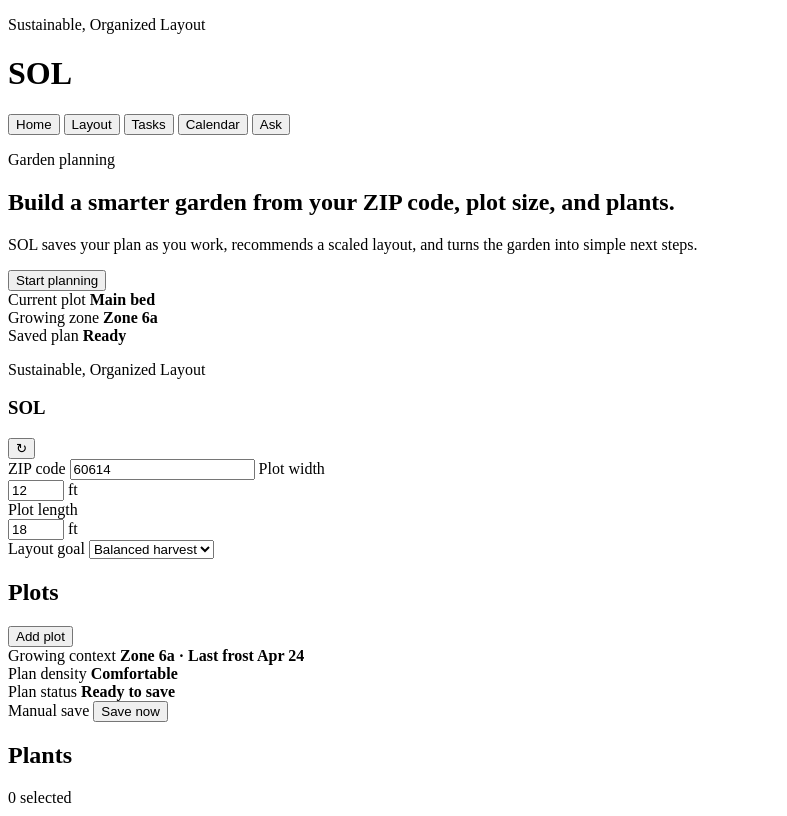
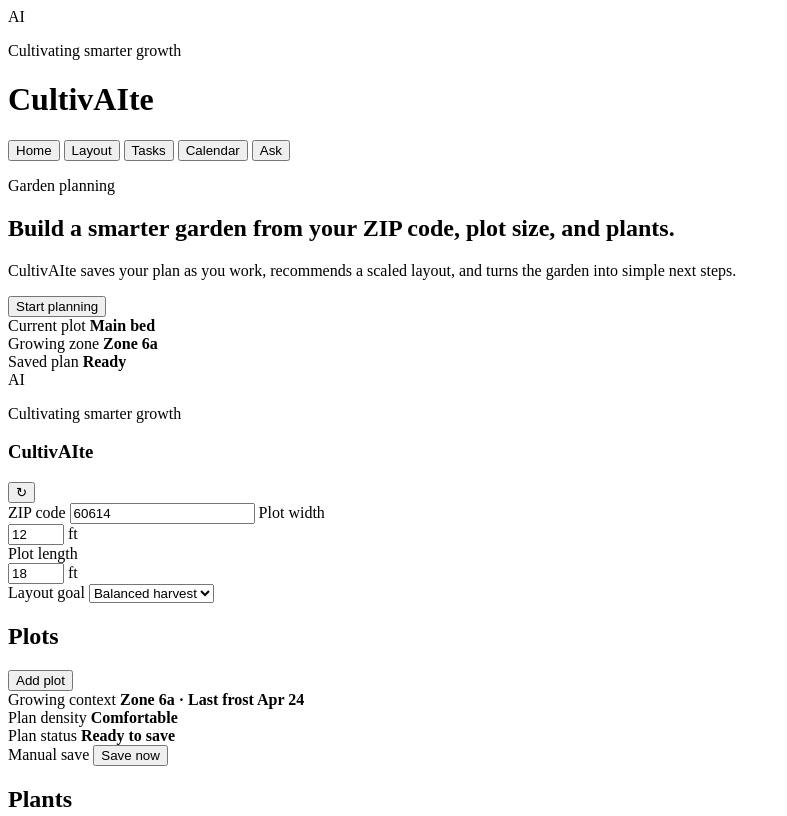
Before and after one commit to MaryStaudt/CultivAIteGardenApp, a website: page index.html in a window 1280 px wide. Shown: the top 816 px of the page, without its empty margins (0-787 px from the left). Drawn offline with Linux system fonts and the light colour scheme.

Commit message:
Add files via upload

```diff
--- a/ask.js
+++ b/ask.js
@@ -129,7 +129,7 @@ async function callOpenAIChat(systemPrompt, userPrompt, apiKey, model) {
 
 module.exports = async function handler(request, response) {
   if (request.method !== "POST") {
-    sendJson(response, 405, { error: "Use POST to ask SOL a question." });
+    sendJson(response, 405, { error: "Use POST to ask CultivAIte a question." });
     return;
   }
 
@@ -150,7 +150,7 @@ module.exports = async function handler(request, response) {
     const gardenContext = compactContext(context);
     const modelCandidates = [...new Set([process.env.OPENAI_MODEL, DEFAULT_MODEL, FALLBACK_MODEL].filter(Boolean))];
     const systemPrompt = [
-      "You are SOL, an AI gardening assistant for a web app called Sustainable, Organized Layout.",
+      "You are CultivAIte, an AI gardening assistant for a sustainable garden planning web app.",
       "Use plain, practical language for home gardeners.",
       "Base advice first on the provided garden context: ZIP, ZIP source, USDA zone, frost timing, plot dimensions, plant list, spacing, crop families, soil demand, and warnings.",
       "If the user's question includes a ZIP code that differs from the planner ZIP, prioritize the ZIP from the question and briefly say so.",
@@ -204,6 +204,6 @@ module.exports = async function handler(request, response) {
       answer
     });
   } catch (error) {
-    sendJson(response, 500, { error: error.message || "SOL AI could not answer right now." });
+    sendJson(response, 500, { error: error.message || "CultivAIte AI could not answer right now." });
   }
 };
--- a/build-static.js
+++ b/build-static.js
@@ -12,4 +12,4 @@ for (const entry of entries) {
   fs.cpSync(path.join(root, entry), path.join(dist, entry), { recursive: true });
 }
 
-console.log("Built SOL static site to dist/");
+console.log("Built CultivAIte static site to dist/");
--- a/index.html
+++ b/index.html
@@ -3,22 +3,25 @@
   <head>
     <meta charset="UTF-8" />
     <meta name="viewport" content="width=device-width, initial-scale=1.0, viewport-fit=cover" />
-    <meta name="theme-color" content="#246843" />
-    <meta name="description" content="SOL helps gardeners create Sustainable, Organized Layouts by ZIP code, plot size, and plant choices." />
+    <meta name="theme-color" content="#36411B" />
+    <meta name="description" content="CultivAIte helps gardeners create AI-assisted, sustainable garden layouts by ZIP code, plot size, and plant choices." />
     <link rel="manifest" href="/manifest.webmanifest" />
     <link rel="icon" href="/icons/icon-192.png" />
     <link rel="apple-touch-icon" href="/icons/apple-touch-icon.png" />
     <link rel="stylesheet" href="./src/styles.css" />
-    <title>SOL</title>
+    <title>CultivAIte</title>
   </head>
   <body>
     <main class="app-root">
       <header class="app-header">
-        <div>
-          <p class="eyebrow">Sustainable, Organized Layout</p>
-          <h1>SOL</h1>
+        <div class="brand-lockup">
+          <span class="brand-mark" aria-hidden="true">AI</span>
+          <div>
+            <p class="eyebrow">Cultivating smarter growth</p>
+            <h1>CultivAIte</h1>
+          </div>
         </div>
-        <nav class="app-nav" aria-label="SOL pages">
+        <nav class="app-nav" aria-label="CultivAIte pages">
           <button class="nav-btn active" type="button" data-page="homePage">Home</button>
           <button class="nav-btn" type="button" data-page="layoutPage">Layout</button>
           <button class="nav-btn" type="button" data-page="tasksPage">Tasks</button>
@@ -32,7 +35,7 @@
           <section class="home-hero">
             <p class="eyebrow">Garden planning</p>
             <h2>Build a smarter garden from your ZIP code, plot size, and plants.</h2>
-            <p>SOL saves your plan as you work, recommends a scaled layout, and turns the garden into simple next steps.</p>
+            <p>CultivAIte saves your plan as you work, recommends a scaled layout, and turns the garden into simple next steps.</p>
             <button class="primary-action" type="button" data-page-jump="layoutPage">Start planning</button>
           </section>
           <section class="home-status">
@@ -56,9 +59,12 @@
         <div class="app-shell">
           <section class="planner-panel">
         <div class="brand-row">
-          <div>
-            <p class="eyebrow">Sustainable, Organized Layout</p>
-            <h1>SOL</h1>
+          <div class="brand-lockup compact">
+            <span class="brand-mark" aria-hidden="true">AI</span>
+            <div>
+              <p class="eyebrow">Cultivating smarter growth</p>
+              <h1>CultivAIte</h1>
+            </div>
           </div>
           <button class="icon-button" id="shuffleBtn" type="button" title="Regenerate layout" aria-label="Regenerate layout">
             <span aria-hidden="true">↻</span>
@@ -238,7 +244,7 @@
         <section class="page-panel ask-panel">
           <div class="section-heading">
             <div>
-              <p class="eyebrow">Ask SOL</p>
+              <p class="eyebrow">Ask CultivAIte</p>
               <h2>Garden assistant</h2>
             </div>
           </div>
--- a/package.json
+++ b/package.json
@@ -1,8 +1,8 @@
 {
-  "name": "sol-garden",
+  "name": "cultivaite-garden",
   "version": "0.2.0",
   "private": true,
-  "description": "SOL: Sustainable, Organized Layout garden planner.",
+  "description": "CultivAIte AI-assisted garden planner.",
   "scripts": {
     "start": "python3 -m http.server 5173",
     "build": "node scripts/build-static.js",
--- a/styles.css
+++ b/styles.css
@@ -1,18 +1,30 @@
+@import url("https://fonts.googleapis.com/css2?family=Bitter:ital,wght@0,400;0,700;1,400&family=Nunito:wght@500;600;700;800;900&display=swap");
+
 :root {
   color-scheme: light;
-  --ink: #17201b;
-  --muted: #66736a;
-  --line: #d7ded4;
-  --paper: #f8faf4;
-  --panel: #ffffff;
-  --soil: #8b6f55;
-  --soil-dark: #6f5845;
-  --leaf: #3f8d5a;
-  --leaf-dark: #246843;
-  --flower: #d87ca0;
-  --gold: #e5aa3f;
-  --water: #4c8fad;
-  --shadow: 0 18px 60px rgba(41, 50, 39, 0.12);
+  --ivory: #f1ede6;
+  --terracotta: #8d4737;
+  --olive: #6d7e43;
+  --sky: #8dbbd0;
+  --moss: #36411b;
+  --earth: #5a4435;
+  --ink: #36411b;
+  --muted: #6d665d;
+  --line: #d9d0c3;
+  --paper: #f1ede6;
+  --panel: #fffaf1;
+  --soil: #8d4737;
+  --soil-dark: #5a4435;
+  --leaf: #6d7e43;
+  --leaf-dark: #36411b;
+  --flower: #8d4737;
+  --gold: #8d4737;
+  --water: #8dbbd0;
+  --shadow: 0 18px 60px rgba(54, 65, 27, 0.14);
+  --font-logo: Nunito, Verdana, sans-serif;
+  --font-headline: Bitter, Georgia, serif;
+  --font-ui: Nunito, Verdana, sans-serif;
+  --font-body: Verdana, Geneva, sans-serif;
 }
 
 * {
@@ -23,20 +35,18 @@ body {
   margin: 0;
   min-height: 100vh;
   background:
-    linear-gradient(rgba(248, 250, 244, 0.86), rgba(248, 250, 244, 0.95)),
-    repeating-linear-gradient(90deg, rgba(63, 141, 90, 0.09) 0 1px, transparent 1px 86px),
-    repeating-linear-gradient(0deg, rgba(139, 111, 85, 0.08) 0 1px, transparent 1px 86px),
-    #f8faf4;
+    linear-gradient(rgba(241, 237, 230, 0.9), rgba(241, 237, 230, 0.96)),
+    repeating-linear-gradient(90deg, rgba(109, 126, 67, 0.08) 0 1px, transparent 1px 86px),
+    repeating-linear-gradient(0deg, rgba(141, 71, 55, 0.07) 0 1px, transparent 1px 86px),
+    var(--ivory);
   color: var(--ink);
-  font-family:
-    Inter, ui-sans-serif, system-ui, -apple-system, BlinkMacSystemFont, "Segoe UI",
-    sans-serif;
+  font-family: var(--font-body);
 }
 
 button,
 input,
 select {
-  font: inherit;
+  font-family: var(--font-ui);
 }
 
 button {
@@ -59,7 +69,37 @@ button {
 }
 
 .app-header h1 {
-  font-size: 2.25rem;
+  font-family: var(--font-logo);
+  font-size: clamp(2rem, 4vw, 3.4rem);
+  font-weight: 900;
+}
+
+.brand-lockup {
+  display: flex;
+  align-items: center;
+  gap: 12px;
+}
+
+.brand-lockup.compact {
+  gap: 10px;
+}
+
+.brand-mark {
+  display: grid;
+  place-items: center;
+  flex: 0 0 auto;
+  width: 54px;
+  height: 54px;
+  border: 2px solid rgba(54, 65, 27, 0.2);
+  border-radius: 50%;
+  background:
+    linear-gradient(135deg, rgba(141, 71, 55, 0.96) 0 48%, rgba(109, 126, 67, 0.96) 48% 100%);
+  color: var(--ivory);
+  font-family: var(--font-logo);
+  font-size: 0.92rem;
+  font-weight: 900;
+  letter-spacing: 0.05em;
+  box-shadow: 0 10px 24px rgba(54, 65, 27, 0.16);
 }
 
 .app-nav {
@@ -73,7 +113,7 @@ button {
   min-height: 40px;
   padding: 0 14px;
   border-radius: 8px;
-  background: #fff;
+  background: var(--panel);
   color: var(--ink);
   border: 1px solid var(--line);
   font-weight: 900;
@@ -81,9 +121,9 @@ button {
 
 .nav-btn.active,
 .primary-action {
-  background: var(--leaf-dark);
+  background: var(--moss);
   color: #fff;
-  border-color: var(--leaf-dark);
+  border-color: var(--moss);
 }
 
 .page {
@@ -111,7 +151,7 @@ button {
 .page-panel {
   border: 1px solid var(--line);
   border-radius: 8px;
-  background: rgba(255, 255, 255, 0.92);
+  background: rgba(255, 250, 241, 0.94);
   box-shadow: var(--shadow);
 }
 
@@ -125,6 +165,8 @@ button {
 
 .home-hero h2 {
   max-width: 720px;
+  font-family: var(--font-headline);
+  font-weight: 700;
   font-size: clamp(2rem, 5vw, 4.5rem);
   line-height: 0.98;
 }
@@ -133,6 +175,7 @@ button {
   max-width: 620px;
   margin: 0;
   color: var(--muted);
+  font-family: var(--font-body);
   font-size: 1.05rem;
   line-height: 1.5;
 }
@@ -153,7 +196,7 @@ button {
   padding: 16px;
   border: 1px solid var(--line);
   border-radius: 8px;
-  background: #f3f7ee;
+  background: rgba(109, 126, 67, 0.12);
 }
 
 .page-panel {
@@ -174,7 +217,7 @@ button {
 .planner-panel,
 .schedule-panel,
 .garden-stage {
-  background: rgba(255, 255, 255, 0.9);
+  background: rgba(255, 250, 241, 0.94);
   border: 1px solid var(--line);
   box-shadow: var(--shadow);
 }
@@ -223,11 +266,15 @@ h2 {
 }
 
 h1 {
+  font-family: var(--font-logo);
+  font-weight: 900;
   font-size: clamp(2rem, 4vw, 3rem);
   line-height: 0.95;
 }
 
 h2 {
+  font-family: var(--font-headline);
+  font-weight: 700;
   font-size: 1.05rem;
 }
 
@@ -263,7 +310,7 @@ select {
   height: 42px;
   border: 1px solid var(--line);
   border-radius: 8px;
-  background: #fff;
+  background: #fffaf1;
   color: var(--ink);
   padding: 0 12px;
   outline: none;
@@ -272,7 +319,7 @@ select {
 input:focus,
 select:focus {
   border-color: var(--leaf);
-  box-shadow: 0 0 0 3px rgba(63, 141, 90, 0.18);
+  box-shadow: 0 0 0 3px rgba(141, 71, 55, 0.16);
 }
 
 .unit-input {
@@ -281,7 +328,7 @@ select:focus {
   align-items: center;
   border: 1px solid var(--line);
   border-radius: 8px;
-  background: #fff;
+  background: #fffaf1;
   overflow: hidden;
 }
 
@@ -303,7 +350,7 @@ select:focus {
   padding: 14px;
   border: 1px solid var(--line);
   border-radius: 8px;
-  background: #f3f7ee;
+  background: rgba(109, 126, 67, 0.12);
 }
 
 .context-card strong {
@@ -358,14 +405,14 @@ select:focus {
   padding: 9px 10px;
   border: 1px solid var(--line);
   border-radius: 8px;
-  background: #fff;
+  background: #fffaf1;
   color: var(--ink);
   text-align: left;
 }
 
 .plot-manager .plot-tab.active {
-  border-color: rgba(63, 141, 90, 0.68);
-  background: #eef7ef;
+  border-color: rgba(109, 126, 67, 0.68);
+  background: rgba(109, 126, 67, 0.14);
 }
 
 .plot-manager .plot-tab span {
@@ -401,12 +448,12 @@ select:focus {
   padding: 8px 10px;
   border: 1px solid var(--line);
   border-radius: 8px;
-  background: white;
+  background: #fffaf1;
 }
 
 .plant-option.active {
-  border-color: rgba(63, 141, 90, 0.68);
-  background: #eef7ef;
+  border-color: rgba(109, 126, 67, 0.68);
+  background: rgba(109, 126, 67, 0.13);
 }
 
 .plant-badge {
@@ -630,7 +677,7 @@ select:focus {
   z-index: 4;
   outline: 4px solid rgba(255, 255, 255, 0.92);
   box-shadow:
-    0 0 0 5px rgba(36, 104, 67, 0.72),
+    0 0 0 5px rgba(54, 65, 27, 0.72),
     0 15px 32px rgba(24, 18, 14, 0.3);
 }
 
@@ -653,7 +700,7 @@ select:focus {
   padding: 12px;
   border: 1px solid var(--line);
   border-radius: 8px;
-  background: #fff;
+  background: var(--panel);
 }
 
 .plant-editor strong {
@@ -663,8 +710,8 @@ select:focus {
 }
 
 .plant-editor.active {
-  border-color: rgba(63, 141, 90, 0.58);
-  background: #f3f7ee;
+  border-color: rgba(109, 126, 67, 0.58);
+  background: rgba(109, 126, 67, 0.12);
 }
 
 .nudge-pad {
@@ -709,16 +756,16 @@ select:focus {
   padding: 12px;
   border: 1px solid var(--line);
   border-radius: 8px;
-  background: #fff;
+  background: var(--panel);
 }
 
 .insight.warning {
-  border-color: rgba(195, 75, 63, 0.36);
-  background: #fff7f3;
+  border-color: rgba(141, 71, 55, 0.36);
+  background: rgba(141, 71, 55, 0.08);
 }
 
 .insight.good {
-  border-color: rgba(63, 141, 90, 0.28);
+  border-color: rgba(109, 126, 67, 0.28);
 }
 
 .insight strong,
@@ -771,7 +818,7 @@ select:focus {
   padding: 12px;
   border: 1px solid var(--line);
   border-radius: 8px;
-  background: #fff;
+  background: var(--panel);
 }
 
 .schedule-item.complete {
@@ -817,7 +864,7 @@ select:focus {
   padding: 14px;
   border: 1px solid var(--line);
   border-radius: 8px;
-  background: #fff;
+  background: var(--panel);
 }
 
 .month-card h3 {
@@ -845,7 +892,7 @@ select:focus {
   padding: 14px;
   border: 1px solid var(--line);
   border-radius: 8px;
-  background: #f3f7ee;
+  background: rgba(109, 126, 67, 0.1);
 }
 
 .chat-message {
@@ -854,13 +901,13 @@ select:focus {
   max-width: 760px;
   padding: 12px;
   border-radius: 8px;
-  background: #fff;
+  background: var(--panel);
   border: 1px solid var(--line);
 }
 
 .user-message {
   justify-self: end;
-  background: #e9f3eb;
+  background: rgba(141, 71, 55, 0.1);
 }
 
 .chat-message span {
@@ -1024,3 +1071,4 @@ select:focus {
     left: 2px;
   }
 }
+  font-family: var(--font-ui);
--- a/sw.js
+++ b/sw.js
@@ -1,4 +1,4 @@
-const CACHE_NAME = "sol-pwa-v13";
+const CACHE_NAME = "cultivaite-pwa-v1";
 const APP_SHELL = [
   "/",
   "/index.html",
```
Also changed, not shown: standalone.js (+29 -28 lines), README.md, apple-touch-icon.png, icon-192.png, icon-512.png, manifest.webmanifest.
